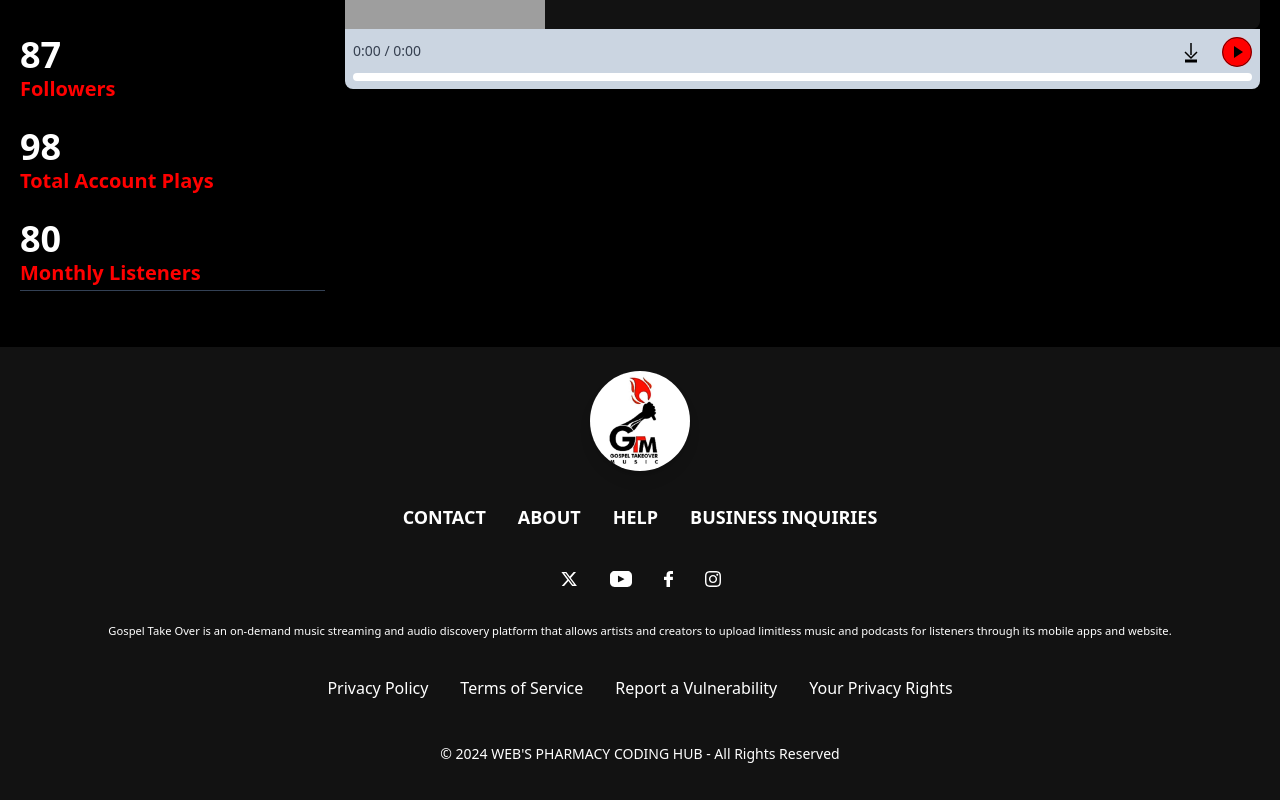
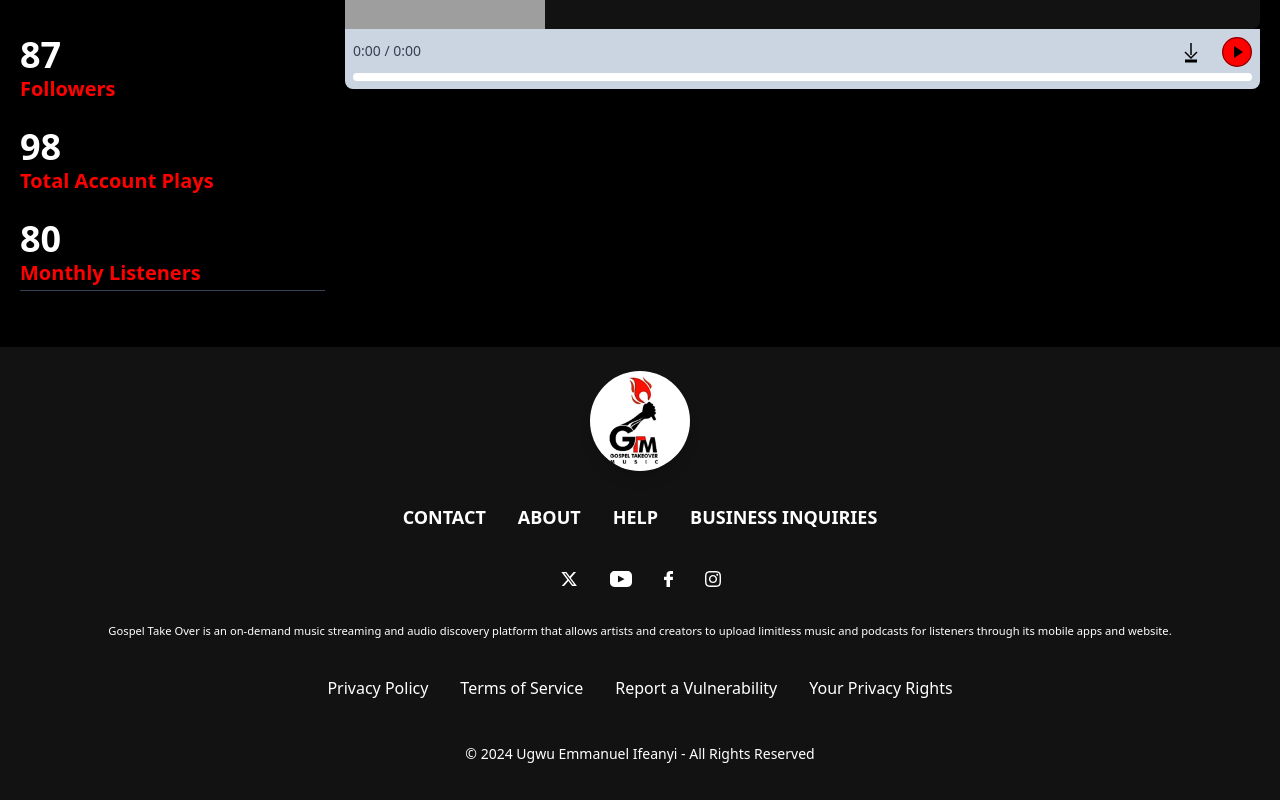
Before and after one commit to EmmyIs4Christ/Gospel-Take-Over, a React (Vite) app: page /bengospel/songs/I_am_grateful in a window 1280 px wide. Shown: the part 637-1437 px from the top of the page. Built offline with nearby package versions, Linux system fonts and the light colour scheme; grey boxes are pictures that could not be loaded.

Commit message:
new commit

```diff
--- a/src/components/Footer.jsx
+++ b/src/components/Footer.jsx
@@ -54,7 +54,7 @@
           </div>
 
           <p className="text-center font-light text-sm my-6">
-            © {currentYear} WEB'S PHARMACY CODING HUB - All Rights Reserved
+            © {currentYear} Ugwu Emmanuel Ifeanyi - All Rights Reserved
           </p>
         </div>
       </footer>
--- a/src/components/Header.jsx
+++ b/src/components/Header.jsx
@@ -1,8 +1,7 @@
 import { Link, NavLink, useNavigate } from "react-router-dom";
 import React, { useState, useRef } from "react";
-import { allSongs } from "../constants";
 
-import { hdBtn, icon } from "../utils";
+import { icon } from "../utils";
 import { homeLinks, upComingLinks } from "../constants";
 
 const Header = () => {
@@ -11,18 +10,22 @@
   const inputRef = useRef(null);
   const navigate = useNavigate();
 
+  // Focus on form input function
   const focusInput = () => {
     if (inputRef.current) {
       inputRef.current.focus();
     }
   };
 
+  // Functions for handling side bar
   const showBarHandler = () => {
     setShowBar(true);
   };
   const closeBarHandler = () => {
     setShowBar(false);
   };
+
+  // Toggle and focus form input function
   const setMobileSearchHandler = () => {
     setMobileSearch((prev) => !prev);
     let focusTimout = setTimeout(() => {
@@ -46,8 +49,8 @@
   };
 
   return (
-    // SIDE BAR ON CLICK HANDBURGER BUTTON
     <header className="w-full fixed z-30 right-0 left-0 top-0 h-[70px] shadow-lg p-4 text-[#515050] bg-white">
+      {/* SIDE BAR for Mobile devices starts here */}
       <div
         className={`absolute bg-[#121212] w-[100vw] ${
           !showBar ? "-translate-x-[110%]" : "translate-x-0"
@@ -97,9 +100,10 @@
           </div>
         </div>
       </div>
+      {/* Side bar for mobile devices ends here */}
 
       {/* NAV BAR STARTS FROM HERE  */}
-      <nav className="flex-between  items-center h-[50px] max-w-7xl mx-auto  backdrop-blur-lg ">
+      <nav className="flex-between  items-center h-[50px] max-w-7xl mx-auto  ">
         <div className="flex justify-evenly h-full">
           <ul className="flex-between space-x-1 sm:space-x-2 items-center">
             <li onClick={showBarHandler}>
```
